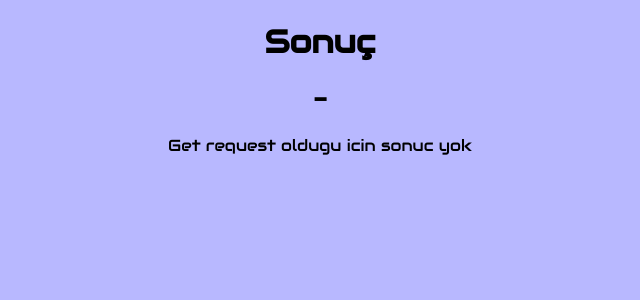
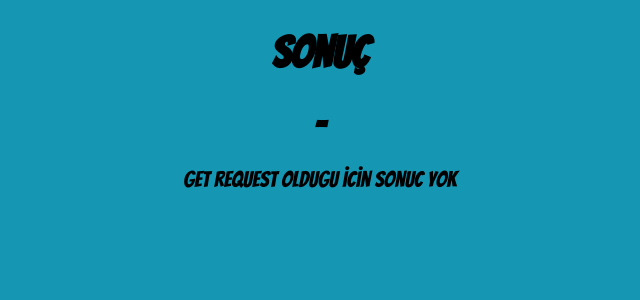
Before and after one commit to zapotec001/My-first-Flask-page, a Flask app: page /toplam in a window 1280 px wide. Shown: the top 300 px of the page, without its empty margins (320-960 px from the left). Run offline with Flask 2, Linux system fonts and the light colour scheme.

Commit message:
Update number.html

```diff
--- a/templates/number.html
+++ b/templates/number.html
@@ -4,15 +4,15 @@
 <center><title>Toplam</title></center>
 <center><h1>Sonuç</h1></center>
 <center><h2>-</h2></center>
-<link rel="stylesheet" href="https://fonts.googleapis.com/css?family=Audiowide">
+<link href='https://fonts.googleapis.com/css?family=Bangers' rel='stylesheet'>
 <style>
 body {
-  font-family: "Audiowide", sans-serif;
+    font-family: 'Bangers';font-size: 22px;
 }
 </style>
 </head>
 <center>
-<body bgcolor="#b8b8ff">
+<body bgcolor="#1596b3">
     {% if total %}
     <p>Toplamları: {{total}}</p>
     {% else %}
```
